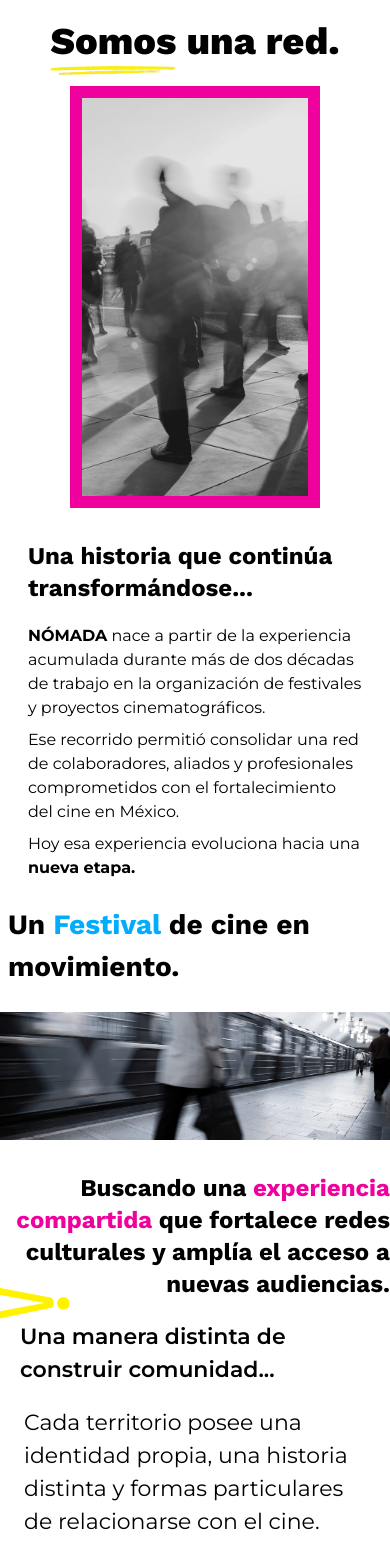
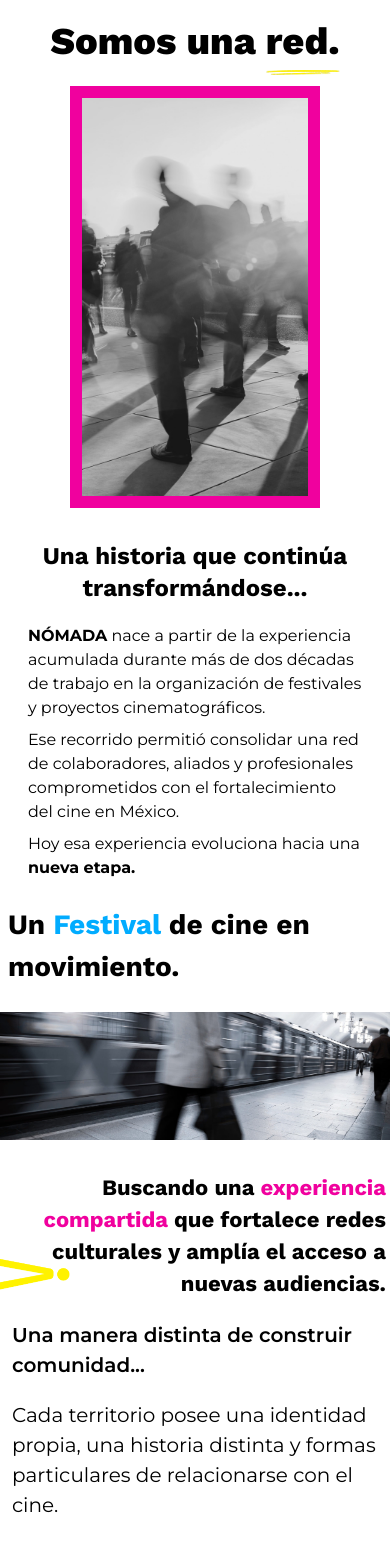
Before and after one commit to LVTDev/nomada, a Next.js app: page / in a window 390 px wide. Shown: the part 1905-3447 px from the top of the page. Built offline with nearby package versions, Linux system fonts and the light colour scheme.

Commit message:
fix: updates position of text and subline

```diff
--- a/components/EncuentroHome.tsx
+++ b/components/EncuentroHome.tsx
@@ -13,18 +13,17 @@ const EncuentroHome = () => {
       />
 
       <p className="text-center lg:text-[53px] text-[38px] pt-10 pb-4  font-work-sans font-extrabold">
-        Somos un punto de encuentro. <br className="lg:hidden" />{" "}
+        Somos un punto de encuentro. <br className="lg:hidden" /> Somos una {" "}
         <span className="relative">
-          Somos
+          red.
           <Image
             width={338}
             height={24}
-            className="absolute -bottom-3 left-0 lg:-left-20"
+            className="absolute -bottom-3 left-0 "
             src={"/yellowLines.png"}
             alt="yellow lines"
           />
         </span>{" "}
-        una red.
       </p>
       <div className="lg:flex lg:gap-8 px-7">
         <div className="w-3/4 mx-auto max-w-[400px] lg:w-1/3 h-[50vh] relative">
@@ -36,7 +35,7 @@ const EncuentroHome = () => {
           />
         </div>
         <div className="lg:w-2/3">
-          <p className="text-2xl mt-8 lg:mt-0 lg:text-[32px] font-bold font-work-sans mb-5">
+          <p className="text-2xl mt-8 lg:mt-0 lg:text-[32px] font-bold text-center lg:text-left font-work-sans mb-5">
             Una historia que continúa transformándose...{" "}
           </p>
           <p className="font-montserrat mb-2 lg:text-[22px]">
--- a/components/ExperenciaHome.tsx
+++ b/components/ExperenciaHome.tsx
@@ -12,18 +12,18 @@ const ExperenciaHome = () => {
           className="object-cover object-[2%]"
         />
       </div>
-      <p className="text-[24px] pt-8 lg:text-[52px] leading-8 lg:leading-16 lg:w-4/5 lg:ml-auto font-bold text-right lg:pr-8 font-work-sans lg:py-7">
+      <p className="text-[22px] px-1 pt-8 lg:text-[52px] leading-8 lg:leading-16 lg:w-4/5 lg:ml-auto font-bold text-right lg:pr-8 font-work-sans lg:py-7">
         Buscando una <span className="text-pink">experiencia compartida</span>{" "}
         que fortalece redes culturales y amplía el acceso a nuevas audiencias.
       </p>
-      <p className="text-[22px] font-semibold my-5 px-5 lg:px-12">
+      <p className="text-[20px] font-semibold my-5 px-3 lg:px-12">
         Una manera distinta de construir comunidad...
       </p>
-      <p className="mb-5 px-6 lg:px-12 text-[22px]">
+      <p className="mb-5 px-3 lg:px-12 text-[20px]">
         Cada territorio posee una identidad propia, una historia distinta y
         formas particulares de relacionarse con el cine.
       </p>
-      <p className="mb-5 px-6 lg:px-12 text-[22px]">
+      <p className="mb-5 px-3 lg:px-12 text-[20px]">
         Por ello, <span className="font-bold">NÓMADA</span> desarrolla un modelo
         flexible que permite adaptar sus actividades a diferentes contextos,
         estableciendo alianzas con universidades, cineclubes, centros
@@ -37,7 +37,7 @@ const ExperenciaHome = () => {
         alt="colored line"
       />{" "}
       <Image
-        className="mb-3 absolute bottom-[4%] lg:bottom-[6%]  right-[1%]  rotate-270"
+        className="mb-3 absolute bottom-[2%] lg:bottom-[6%]  right-[1%]  rotate-270"
         width={82 / 2}
         height={202 / 2}
         src={`/logo3.png`}
```
